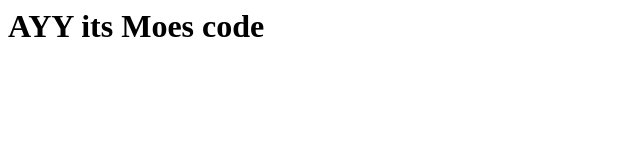
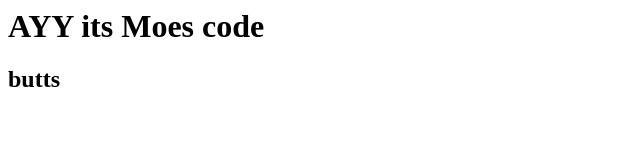
Before and after one commit to MohamedElkarem/Website, a plain HTML site: page index.html in a window 1280 px wide. Shown: the full height of the page, 0-640 px from the left. Drawn offline with Linux system fonts and the light colour scheme.

Commit message:
adding stuff

```diff
--- a/index.html
+++ b/index.html
@@ -2,6 +2,7 @@
 	<head></head>
 	<body>
 		<h1>AYY its Moes code</h1>
+		<h2> butts</h2>
 	</body>
 
 
```
